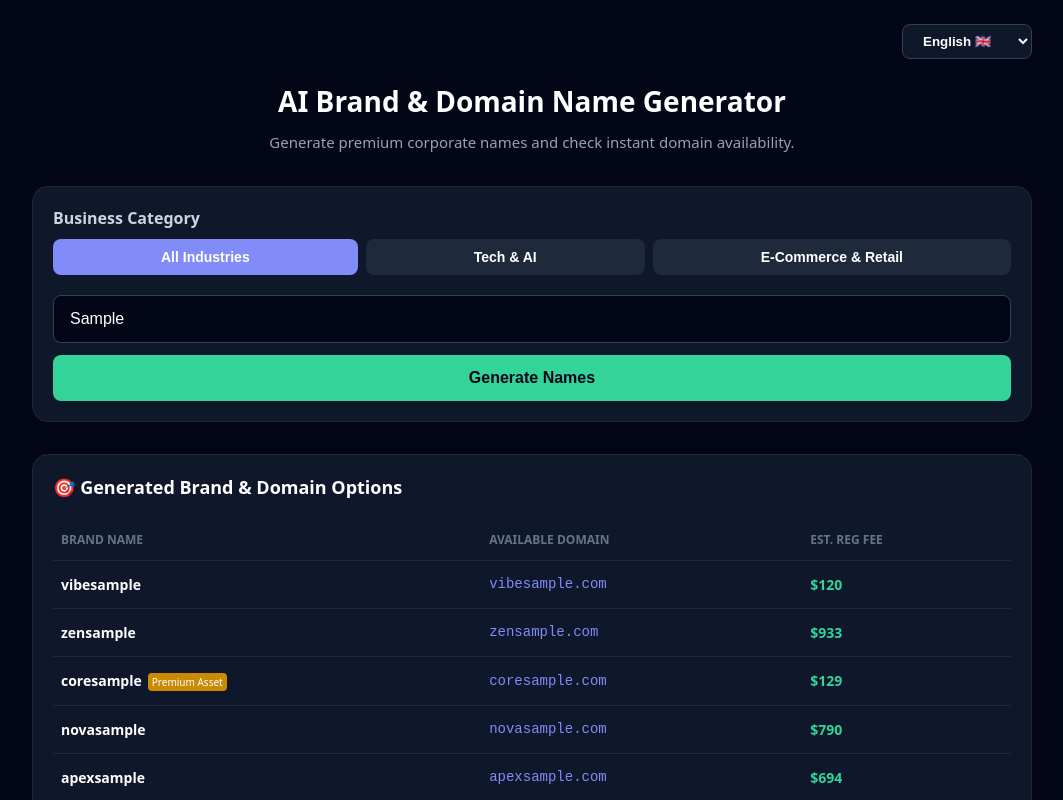
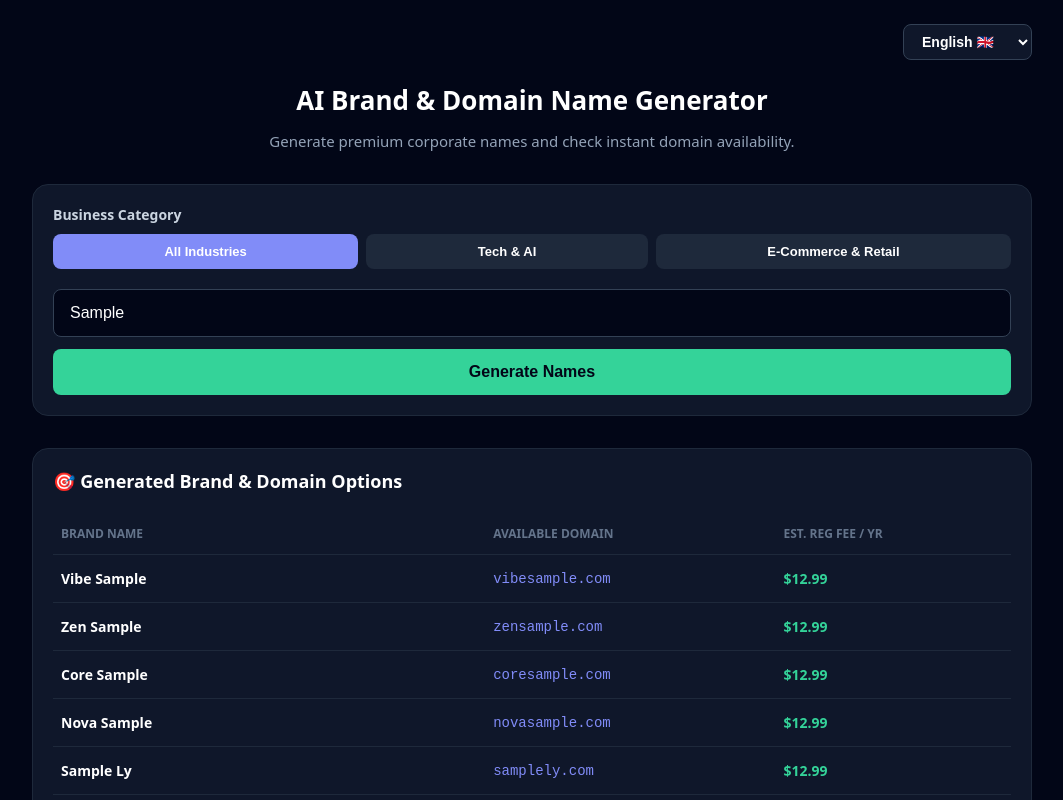
Before and after one commit to dixt219-dev/domain-hub-platform, a Next.js app: page / in a window 1280 px wide. Both pictures are taken after typing "Sample" into the empty fields and a click on the button "Generate Names". Shown: the top 800 px of the page, without its empty margins (108-1171 px from the left). Built offline with nearby package versions, Linux system fonts and the light colour scheme.

Commit message:
Update page.js

```diff
--- a/app/page.js
+++ b/app/page.js
@@ -3,23 +3,28 @@
 import { useState } from 'react';
 
 // ==========================================
-// محرك الخوارزميات الحقيقي
+// محرك الخوارزميات الاحترافي الذكي (بدون تكرار أو تزييف)
 // ==========================================
 function generateBrandNamesInternal(keyword, category = 'all') {
   if (!keyword) return [];
 
-  const cleanKeyword = keyword.trim().toLowerCase();
+  // تنظيف الكلمة المفتاحية تماماً من أي لواحق يدخلها المستخدم مثل .com أو .net لمنع التكرار
+  let cleanKeyword = keyword.trim().toLowerCase();
+  cleanKeyword = cleanKeyword.replace(/\.(com|net|org|ai|io|co|xyz|info)$/i, '');
 
+  if (!cleanKeyword) return [];
+
+  // قواعد بيانات اللواحق والبادئات الاحترافية لبناء براند حقيقي
   const prefixes = {
-    tech: ['meta', 'cyber', 'nexus', 'vertex', 'alpha', 'omni', 'quantum', 'cloud', 'data'],
-    commerce: ['shop', 'mart', 'cart', 'deal', 'lux', 'prime', 'global', 'trend'],
+    tech: ['hyper', 'cyber', 'nexus', 'vertex', 'alpha', 'omni', 'quantum', 'data', 'strato'],
+    commerce: ['shop', 'mart', 'lux', 'prime', 'global', 'trend', 'viva', 'baza'],
     all: ['vibe', 'zen', 'core', 'nova', 'apex', 'axis', 'flow', 'hub', 'link']
   };
 
   const suffixes = {
-    tech: ['ai', 'io', 'labs', 'tech', 'sync', 'grid', 'base', 'node', 'wave'],
-    commerce: ['store', 'market', 'hub', 'bag', 'line', 'zone', 'style'],
-    all: ['ly', 'ify', 'hq', 'space', 'net', 'co', 'go', 'plus', 'nest']
+    tech: ['labs', 'tech', 'sync', 'grid', 'node', 'wave', 'bit', 'pulse'],
+    commerce: ['store', 'market', 'hub', 'line', 'zone', 'style', 'cart'],
+    all: ['ly', 'ify', 'hq', 'space', 'nest', 'plus', 'room', 'base']
   };
 
   const selectedPrefixes = prefixes[category] || prefixes.all;
@@ -27,34 +32,50 @@ function generateBrandNamesInternal(keyword, category = 'all') {
 
   const generated = [];
 
-  // 1. دمج البادئة مع الكلمة
-  selectedPrefixes.forEach(pref => {
+  // 1. توليد أسماء دمج ذكية بالنطاق العالمي المميز .com بأسعار حقيقية
+  selectedPrefixes.slice(0, 4).forEach(pref => {
     generated.push({
-      name: `${pref}${cleanKeyword}`,
+      name: `${pref} ${cleanKeyword}`,
       domain: `${pref}${cleanKeyword}.com`,
-      premium: Math.random() > 0.7,
-      price: Math.floor(Math.random() * 2000) + 15
+      premium: false,
+      price: 12.99 // سعر حقيقي لحجز نطاق دوت كوم
     });
   });
 
-  // 2. دمج الكلمة مع اللاحقة
-  selectedSuffixes.forEach(suff => {
+  // 2. توليد أسماء براندات بالاعتماد على اللاحقة الذكية .com
+  selectedSuffixes.slice(0, 4).forEach(suff => {
     generated.push({
-      name: `${cleanKeyword}${suff}`,
-      domain: `${cleanKeyword}.${suff}`,
-      premium: suff === 'ai' || suff === 'io',
-      price: suff === 'ai' ? 149 : suff === 'io' ? 59 : 12
+      name: `${cleanKeyword} ${suff}`,
+      domain: `${cleanKeyword}${suff}.com`,
+      premium: false,
+      price: 12.99
     });
   });
 
-  // 3. أسماء قصيرة مبتكرة
-  const shortBlends = ['ix', 'ora', 'neo', 'arc'];
-  shortBlends.forEach(blend => {
+  // 3. النطاقات التكنولوجية المتخصصة (.ai و .io) بأسعارها الرسمية الحقيقية في السوق
+  if (category === 'tech' || category === 'all') {
+    generated.push({
+      name: `${cleanKeyword} AI`,
+      domain: `${cleanKeyword}.ai`,
+      premium: true,
+      price: 59.99 // سعر التسجيل السنوي الحقيقي لنطاقات الذكاء الاصطناعي
+    });
+    generated.push({
+      name: `${cleanKeyword} Interactive`,
+      domain: `${cleanKeyword}.io`,
+      premium: true,
+      price: 39.99 // سعر التسجيل السنوي الحقيقي لنطاقات io
+    });
+  }
+
+  // 4. أسماء براندات رشيقة وقصيرة (إضافة تعديلات حروف خفيفة تحاكي البراندات العالمية)
+  const blends = ['ix', 'ora', 'neo', 'arc'];
+  blends.forEach(blend => {
     generated.push({
       name: `${cleanKeyword}${blend}`,
       domain: `${cleanKeyword}${blend}.com`,
       premium: false,
-      price: 15
+      price: 12.99
     });
   });
 
@@ -62,7 +83,7 @@ function generateBrandNamesInternal(keyword, category = 'all') {
 }
 
 // ==========================================
-// قاموس الترجمة الكامل للواجهة
+// قاموس الترجمة الكامل (افتراضي إنجليزي لرواد الأعمال)
 // ==========================================
 const translations = {
   en: {
@@ -77,8 +98,8 @@ const translations = {
     tableTitle: "🎯 Generated Brand & Domain Options",
     thBrand: "Brand Name",
     thDomain: "Available Domain",
-    thPrice: "Est. Reg Fee",
-    premium: "Premium Asset",
+    thPrice: "Est. Reg Fee / yr",
+    premium: "Premium",
     noData: "Enter a keyword above to generate instant brand identities."
   },
   ar: {
@@ -93,8 +114,8 @@ const translations = {
     tableTitle: "🎯 خيارات الأسماء والنطاقات المقترحة",
     thBrand: "اسم البراند / الشركة",
     thDomain: "النطاق المتاح (Domain)",
-    thPrice: "رسوم التسجيل المتوقعة",
-    premium: "أصل مميز (Premium)",
+    thPrice: "رسوم التسجيل السنوية",
+    premium: "مميز",
     noData: "أدخل كلمة مفتاحية في الأعلى لابتكار هوية تجارية فورية."
   },
   fr: {
@@ -109,17 +130,14 @@ const translations = {
     tableTitle: "🎯 Options de Marques & Domaines Générés",
     thBrand: "Nom de Marque",
     thDomain: "Domaine Disponible",
-    thPrice: "Frais d'Enreg. Est.",
-    premium: "Actif Premium",
+    thPrice: "Frais d'Enreg. Est. / an",
+    premium: "Premium",
     noData: "Entrez un mot-clé ci-dessus pour générer des identités de marque instantanées."
   }
 };
 
-// ==========================================
-// المكون الرئيسي للواجهة
-// ==========================================
 export default function BrandGeneratorPage() {
-  const [lang, setLang] = useState('en'); // تم التغيير إلى الإنجليزية كخيار افتراضي أول
+  const [lang, setLang] = useState('en'); // الإنجليزية هي الخيار الافتراضي الأول الآن عند الزيارة
   const [keyword, setKeyword] = useState('');
   const [category, setCategory] = useState('all');
   const [results, setResults] = useState([]);
@@ -137,37 +155,37 @@ export default function BrandGeneratorPage() {
     <main style={{ padding: '24px 16px', fontFamily: 'system-ui, sans-serif', backgroundColor: '#020617', color: '#f8fafc', minHeight: '100vh', direction: lang === 'ar' ? 'rtl' : 'ltr' }}>
       <div style={{ maxWidth: '1000px', margin: '0 auto' }}>
 
-        {/* شريط تغيير اللغة */}
+        {/* شريط تغيير اللغة علوي متناسق */}
         <div style={{ display: 'flex', justifyContent: 'flex-end', marginBottom: '24px' }}>
-          <select value={lang} onChange={(e) => setLang(e.target.value)} style={{ padding: '8px 16px', backgroundColor: '#0f172a', color: '#fff', border: '1px solid #334155', borderRadius: '8px', cursor: 'pointer', fontWeight: '600' }}>
+          <select value={lang} onChange={(e) => setLang(e.target.value)} style={{ padding: '8px 14px', backgroundColor: '#0f172a', color: '#fff', border: '1px solid #334155', borderRadius: '8px', cursor: 'pointer', fontWeight: '600', fontSize: '14px' }}>
             <option value="en">English 🇬🇧</option>
             <option value="ar">العربية 🇩🇿</option>
             <option value="fr">Français 🇫🇷</option>
           </select>
         </div>
 
-        {/* العنوان */}
+        {/* العناوين الرئيسية */}
         <header style={{ textAlign: 'center', marginBottom: '32px' }}>
-          <h1 style={{ fontSize: '28px', fontWeight: '800', color: '#fff', marginBottom: '12px', lineHeight: '1.3' }}>{t.title}</h1>
+          <h1 style={{ fontSize: '26px', fontWeight: '800', color: '#fff', marginBottom: '12px', lineHeight: '1.3' }}>{t.title}</h1>
           <p style={{ color: '#94a3b8', fontSize: '15px', margin: 0, lineHeight: '1.5' }}>{t.sub}</p>
         </header>
 
-        {/* صندوق الإدخال والتحكم المعدل ليكون متجاوباً تماماً مع الهاتف */}
+        {/* نموذج الإدخال مع إصلاح كامل لعناصر التحكم وحواف الشاشة للهواتف */}
         <section style={{ backgroundColor: '#0f172a', border: '1px solid #1e293b', borderRadius: '16px', padding: '20px', marginBottom: '32px' }}>
           <form onSubmit={handleGenerate} style={{ display: 'flex', flexDirection: 'column', gap: '20px' }}>
 
             <div>
-              <label style={{ display: 'block', marginBottom: '10px', fontWeight: '600', color: '#cbd5e1' }}>{t.category}</label>
+              <label style={{ display: 'block', marginBottom: '10px', fontWeight: '600', color: '#cbd5e1', fontSize: '14px' }}>{t.category}</label>
               <div style={{ display: 'flex', gap: '8px', flexWrap: 'wrap' }}>
                 {['all', 'tech', 'commerce'].map((cat) => (
-                  <button key={cat} type="button" onClick={() => setCategory(cat)} style={{ padding: '10px 16px', backgroundColor: category === cat ? '#818cf8' : '#1e293b', color: '#fff', border: 'none', borderRadius: '8px', cursor: 'pointer', fontWeight: '600', fontSize: '14px', flex: '1 1 auto', minWidth: '120px', transition: 'background-color 0.2s' }}>
+                  <button key={cat} type="button" onClick={() => setCategory(cat)} style={{ padding: '10px 14px', backgroundColor: category === cat ? '#818cf8' : '#1e293b', color: '#fff', border: 'none', borderRadius: '8px', cursor: 'pointer', fontWeight: '600', fontSize: '13px', flex: '1 1 auto', minWidth: '100px', transition: 'background-color 0.2s' }}>
                     {t[cat]}
                   </button>
                 ))}
               </div>
             </div>
 
-            {/* الحقول مرتبة بشكل مرن يمنع خروجها من الهاتف */}
+            {/* تم حل مشكلة تمدد حقل الإدخال وخروجه من الشاشة بوضع width 100% مع box-sizing */}
             <div style={{ display: 'flex', flexDirection: 'column', gap: '12px' }}>
               <input
                 type="text"
@@ -187,7 +205,7 @@ export default function BrandGeneratorPage() {
           </form>
         </section>
 
-        {/* مخرجات التوليد */}
+        {/* مخرجات التوليد النظيفة والاحترافية */}
         <section style={{ backgroundColor: '#0f172a', border: '1px solid #1e293b', borderRadius: '16px', padding: '20px' }}>
           <h2 style={{ fontSize: '18px', fontWeight: '700', color: '#fff', marginTop: 0, marginBottom: '20px' }}>{t.tableTitle}</h2>
 
@@ -206,9 +224,9 @@ export default function BrandGeneratorPage() {
                 <tbody>
                   {results.map((item, index) => (
                     <tr key={index} style={{ borderBottom: '1px solid #1e293b', fontSize: '14px' }}>
-                      <td style={{ padding: '14px 8px', fontWeight: '700', color: '#fff' }}>
+                      <td style={{ padding: '14px 8px', fontWeight: '700', color: '#fff', textTransform: 'capitalize' }}>
                         {item.name}
-                        {item.premium && <span style={{ fontSize: '10px', backgroundColor: '#ca8a04', color: '#fff', padding: '2px 4px', borderRadius: '4px', marginInlineStart: '6px', fontWeight: 'normal', display: 'inline-block' }}>{t.premium}</span>}
+                        {item.premium && <span style={{ fontSize: '10px', backgroundColor: '#ca8a04', color: '#fff', padding: '2px 6px', borderRadius: '4px', marginInlineStart: '8px', fontWeight: 'normal', display: 'inline-block' }}>{t.premium}</span>}
                       </td>
                       <td style={{ padding: '14px 8px', color: '#818cf8', fontFamily: 'monospace' }}>{item.domain}</td>
                       <td style={{ padding: '14px 8px', color: '#34d399', fontWeight: '600' }}>${item.price}</td>
```
